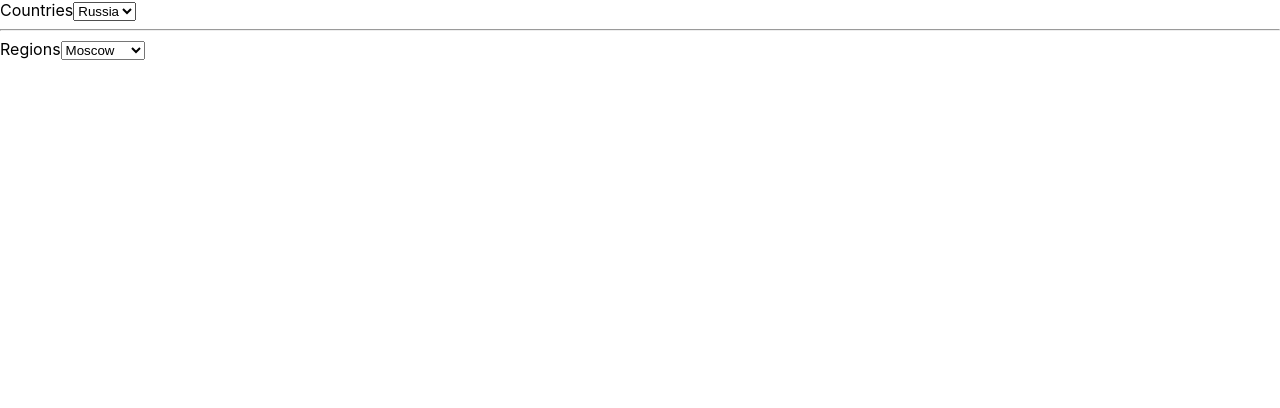
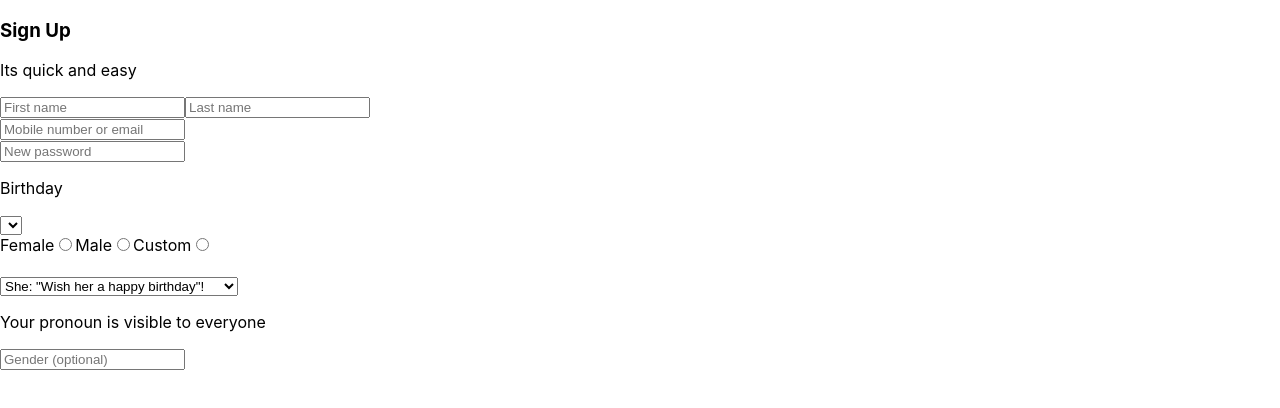
Before and after one commit to dtarxanyan/movies-project, a React (Create React App) app: page / in a window 1280 px wide. Shown: the top 408 px of the page. Built offline with nearby package versions, Linux system fonts and the light colour scheme.

Commit message:
creat register form

```diff
--- a/src/App.js
+++ b/src/App.js
@@ -1,11 +1,11 @@
 import React from 'react';
-import CountryRegionDropdowns from "./components/CountryRegionDropdowns/CountryRegionDropdowns";
+import FormContainer from "./components/Form/FormContainer";
 
 
 class App extends React.Component {
     render() {
         return (
-            <CountryRegionDropdowns/>
+            <FormContainer/>
         )
     }
 }
--- /dev/null
+++ b/src/components/Form/FormContainer/index.js
@@ -0,0 +1,48 @@
+import React, {Component} from 'react';
+
+class FormContainer extends Component {
+    render() {
+        return (
+            <div>
+                <h3>Sign Up</h3>
+                <p>Its quick and easy</p>
+                <form action="">
+                    <input type="text" placeholder={"First name"}/>
+                    <input type="text" placeholder={"Last name"}/>
+                    <br/>
+                    <input type="text" placeholder={"Mobile number or email"}/>
+                    <br/>
+                    <input type="password" placeholder={"New password"}/>
+                    <br/>
+                    <p>Birthday</p>
+                    <div>
+
+                            <select name="Oct" id=""></select>
+
+
+                    </div>
+                    <div>
+                        <label htmlFor="female">Female</label>
+                        <input type="radio" name={"check"} id={"female"}/>
+                        <label htmlFor="male">Male</label>
+                        <input type="radio" name={"check"} id={"male"}/>
+                        <label htmlFor="Custom">Custom</label>
+                        <input type="radio" name={"check"} id={"Custom"}/>
+                    </div>
+<br/>
+                    <select name="Select your pronun" id="">
+                        <option value="">She: "Wish her a happy birthday"!</option>
+                        <option value="">He: "Wish him a happy birthday"!</option>
+                        <option value="">They: "Wish them a happy birthday"!</option>
+
+                    </select>
+                    <p>Your pronoun is visible to everyone</p>
+                    <input type="text" placeholder={"Gender (optional)"}/>
+
+                </form>
+            </div>
+        );
+    }
+}
+
+export default FormContainer;
```
